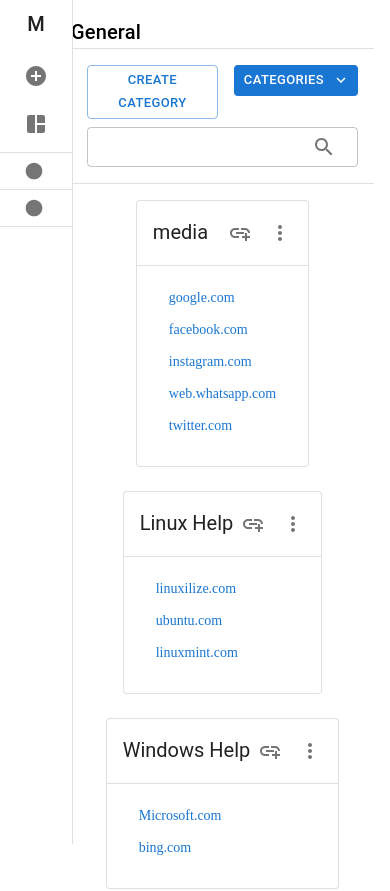
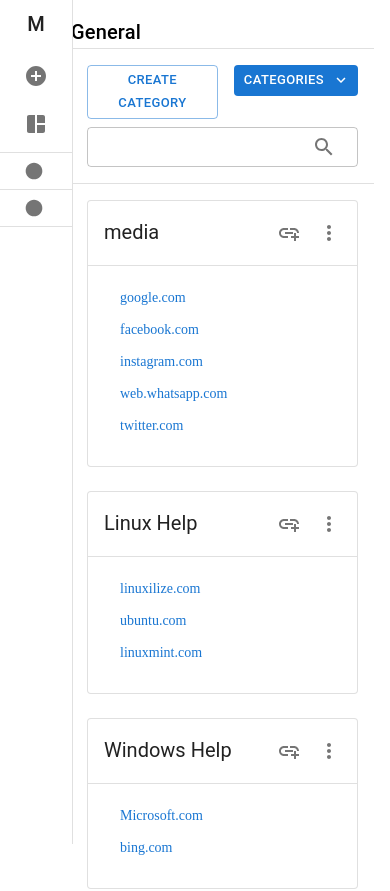
Before and after one commit to Arslan-Soomro/Mrshl-1, a React app: page / in a window 390 px wide. Shown: the top 891 px of the page. Built offline with nearby package versions, Linux system fonts and the light colour scheme; the HTML template or start-up script is replaced by a standard one.

Commit message:
Add grid b breakpoints in cardslist

```diff
--- a/src/App.tsx
+++ b/src/App.tsx
@@ -10,10 +10,6 @@
 
 function App() {
   const boards = useStore((state) => state.boards);
-
-  useEffect(() => {
-    console.log(boards.map((item) => ({ id: item.id, name: item.name })));
-  }, []);
 
   return (
     <div className="App">
--- a/src/components/Cardslist.tsx
+++ b/src/components/Cardslist.tsx
@@ -10,10 +10,10 @@
 const Cardslist = ({ cats } : props) => {
 
     return (
-        <Grid container rowSpacing={3} columnSpacing={3} justifyContent="center" alignItems="stretch" sx={{p: 2}}>
+        <Grid container rowSpacing={3} columnSpacing={3} justifyContent={{sx: "center", sm: 'flex-start'}} alignItems="stretch" sx={{p: 2}}>
             {cats.map((item, ind) => {
                 return (
-                    <Grid item key={ind}>
+                    <Grid item xs={12} sm={6} md={4} lg={3} xl={2} key={ind}>
                         <Ccard cardTitle={item.name} links={item.links} />
                     </Grid>
                 )
```
